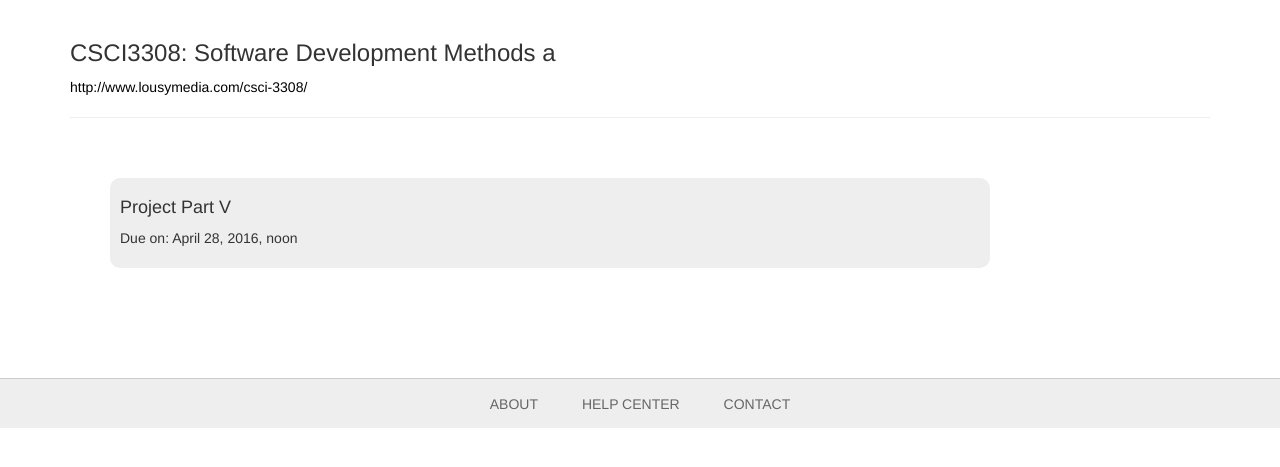
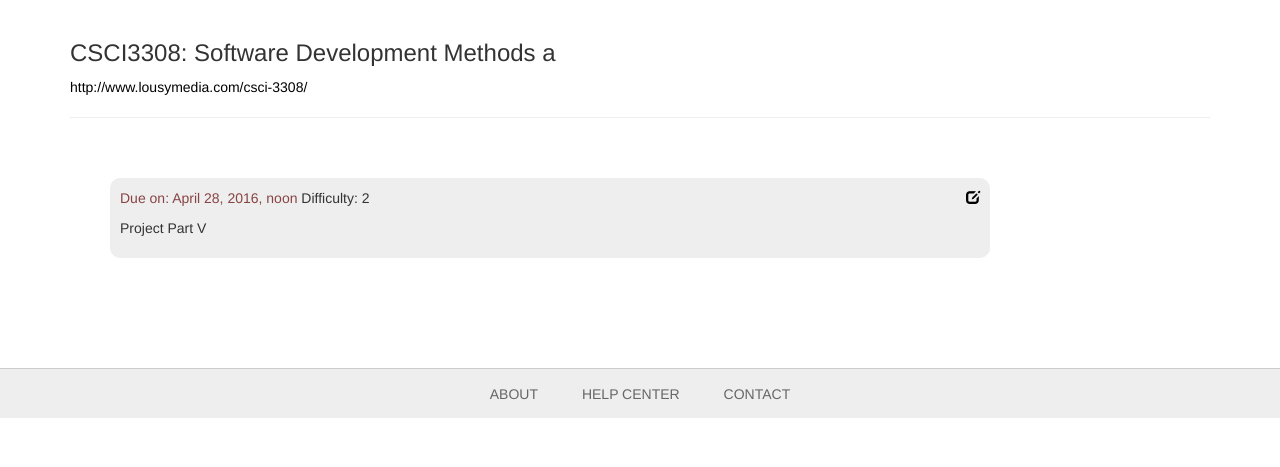
Before and after one commit to dvfo1891/CSCI3308_Project, a Django app: page /detail/1/ in a window 1280 px wide. Shown: the part 42-509 px from the top of the page. Run offline with Django 3.2, Linux system fonts and the light colour scheme; data comes from the database, SQL or seed files in the repository; both versions use the stored data as it was after the commit; some libraries are stand-ins or nearby versions.

Commit message:
You can edit assignments now.

```diff
--- a/AssignmentTracker/tables/static/css/style.css
+++ b/AssignmentTracker/tables/static/css/style.css
@@ -228,3 +228,7 @@ footer a:first {
   padding: 10px;
   margin-bottom: 5px;
 }
+
+.due {
+  color: #884444;
+}
--- a/AssignmentTracker/tables/templates/tables/detail.html
+++ b/AssignmentTracker/tables/templates/tables/detail.html
@@ -18,8 +18,9 @@
 {% for assign in course.assignments_set.all %}
     <ul class="assign">
         <li>
-            <h4>{{ assign }}</h4>
-            <p>Due on: {{ assign.end }}</p>
+            <a href="{% url 'post_edit' assign.pk %}" style="float: right;"><span class="glyphicon glyphicon-edit"></span></a>
+            <p><span class="due">Due on: {{ assign.end }}</span> Difficulty: {{ assign.difficulty }}</p>
+            <p>{{ assign.assignment }}</p>
         </li>
     </ul>
 {% endfor %}
--- a/AssignmentTracker/tables/urls.py
+++ b/AssignmentTracker/tables/urls.py
@@ -29,4 +29,5 @@ urlpatterns = [
     # course details.
     url(r'^detail/(?P<course_pk>[0-9]+)/$', views.detail, name='detail'),
     url(r'^post/(?P<course_pk>[0-9]+)/$', views.post, name='post'),
+    url(r'^post/(?P<assign_pk>[0-9]+)/edit/$', views.post_edit, name='post_edit'),
 ]
--- a/AssignmentTracker/tables/views.py
+++ b/AssignmentTracker/tables/views.py
@@ -100,3 +100,16 @@ def post(request, course_pk):
     else:
         form = PostForm()
     return render(request, 'tables/post.html', {'course': course, 'form': form})
+
+def post_edit(request, assign_pk):
+    assign = get_object_or_404(Assignments, pk=assign_pk)
+    if request.method == 'POST':
+        form = PostForm(request.POST, instance=assign)
+        if form.is_valid():
+            post = form.save(commit=False)
+            #post.course = course
+            post.save()
+            return redirect('detail', assign.course.pk)
+    else:
+        form = PostForm(instance=assign)
+    return render(request, 'tables/post.html', {'form': form})
```
Also changed, not shown: AssignmentTracker/db.sqlite3.
